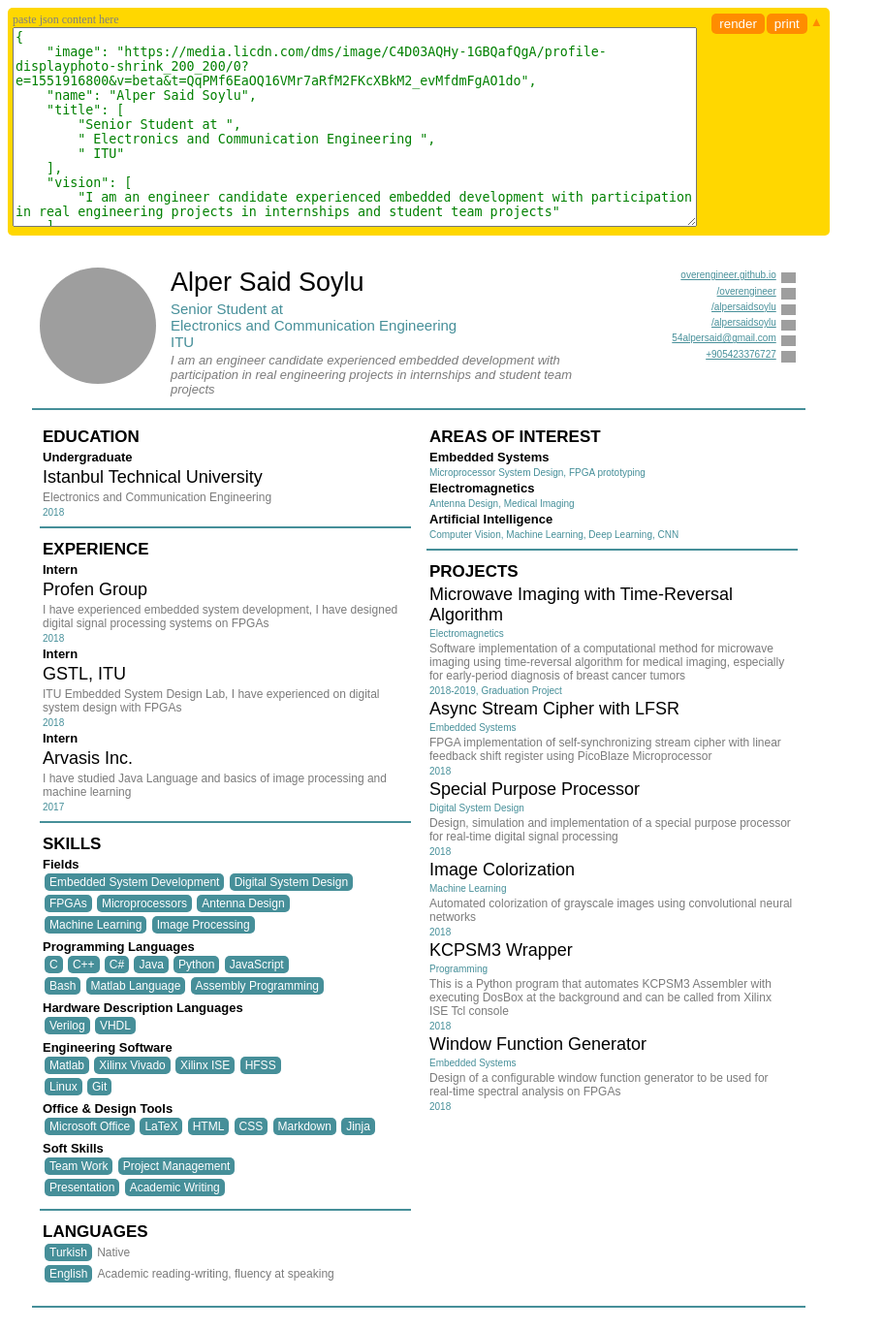
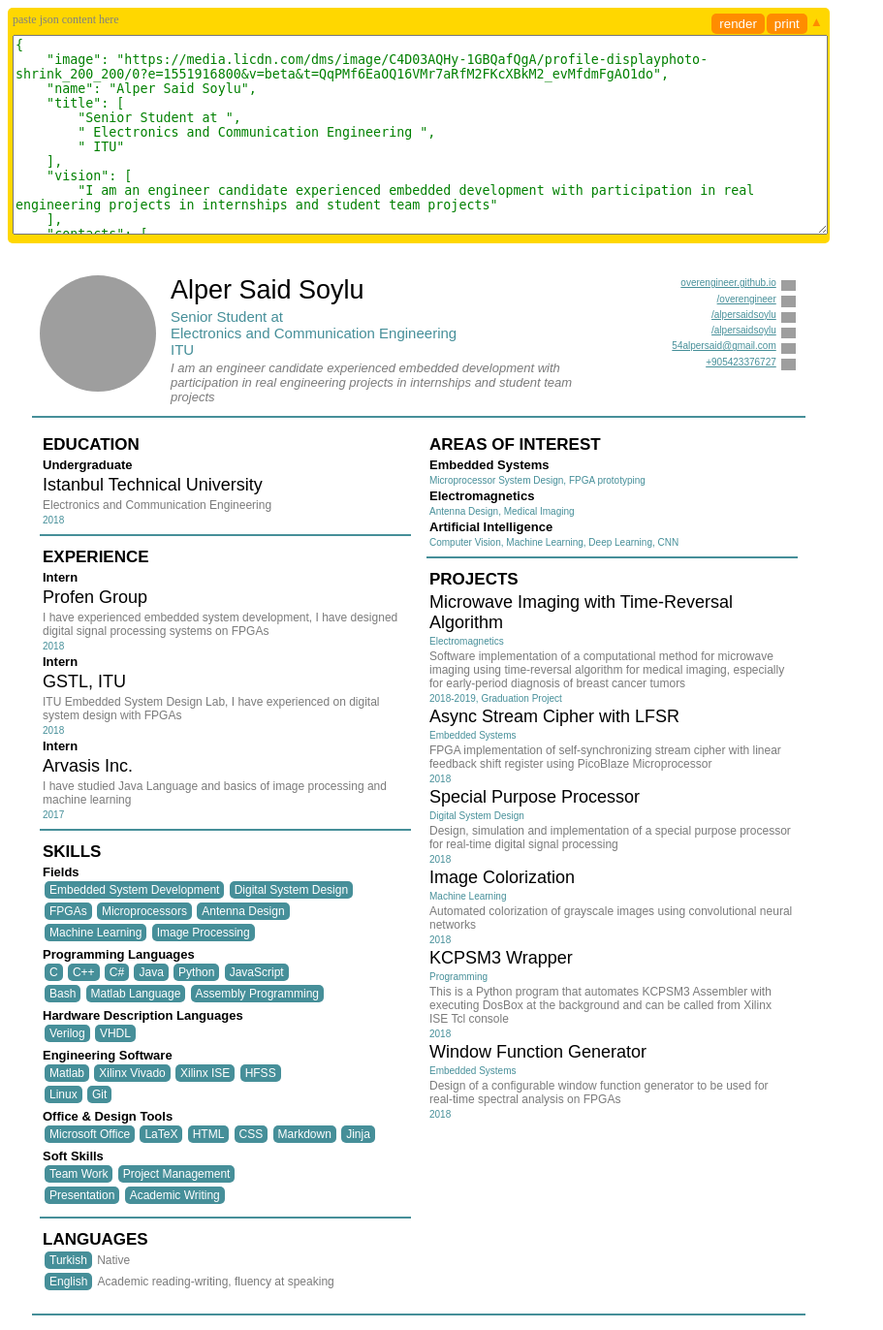
Before and after one commit to overengineer/cirriculumvitae, a Flask app: page /edit in a window 1280 px wide. Shown: the whole page at 97% size, without its empty margins (0-911 px from the left). Before the commit the page ends 1349 px from the top, so only its background shows below. Run offline with Flask 2, Linux system fonts and the light colour scheme; grey boxes are pictures that could not be loaded.

Commit message:
style update

```diff
--- a/static/styles/edit.css
+++ b/static/styles/edit.css
@@ -18,9 +18,14 @@
     overflow: auto;
 }
 
+
 .data {
-    width: 700px;
+    position: relative;
+    left: 0;
+    right: 0;
     height: 200px;
+    min-width: 835px;
+    min-width: -moz-available;
     color: green;
 }
 
--- a/templates/edit.html
+++ b/templates/edit.html
@@ -20,6 +20,7 @@
     <div class="message">{{ message }}</div>
     <input type="button" class="arrow" onclick="toggle_panel(this,'hide')" value="&#x25B2">
     <input type="button" class="button" style="float:right" onclick="window.print();return false;" value="print" />
+    <div>
         <form action="/edit" method="POST">
             <input type="submit" value="render" class="button" style="float:right">
             <div id="hide">
@@ -31,6 +32,7 @@
             </div>
         </form>
     </div>
+</div>
 
 <div class="view">
     {{ super() }}
```
Lines whose indentation alone changed are shown as unchanged.
